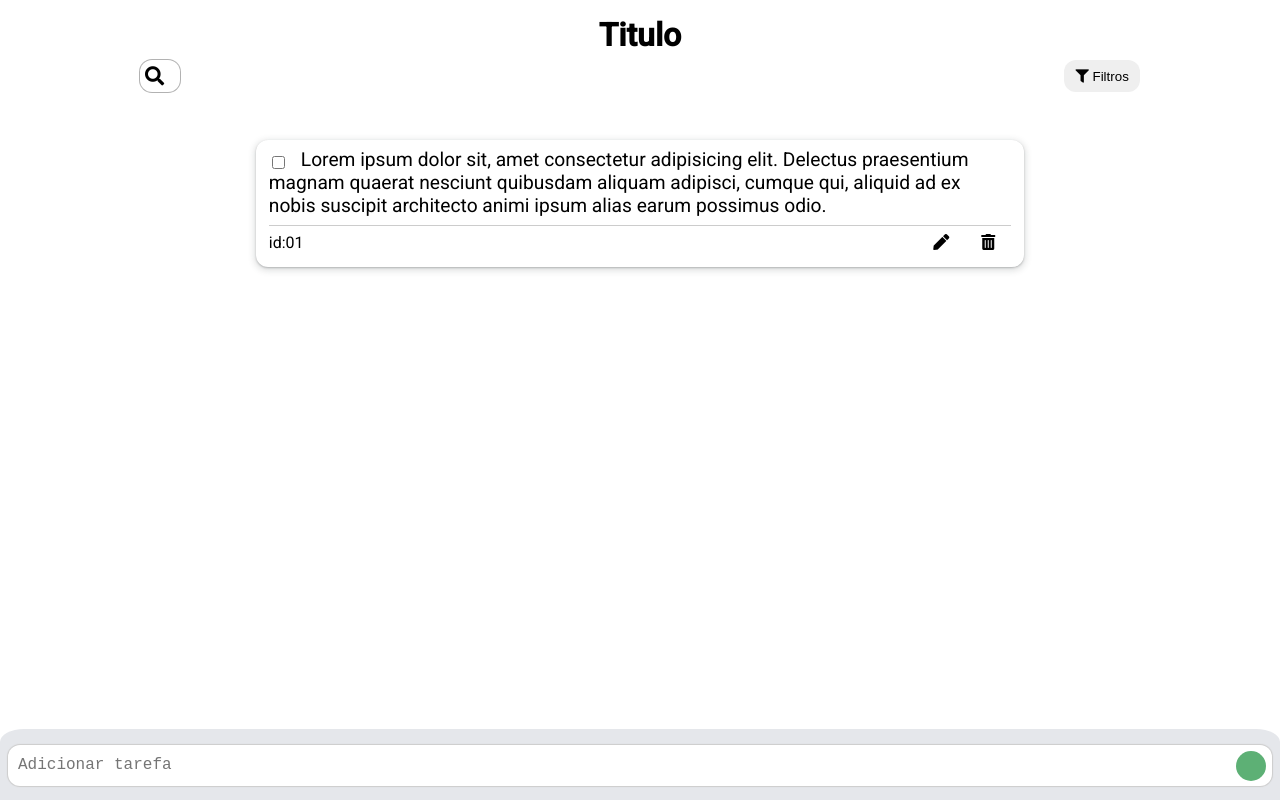
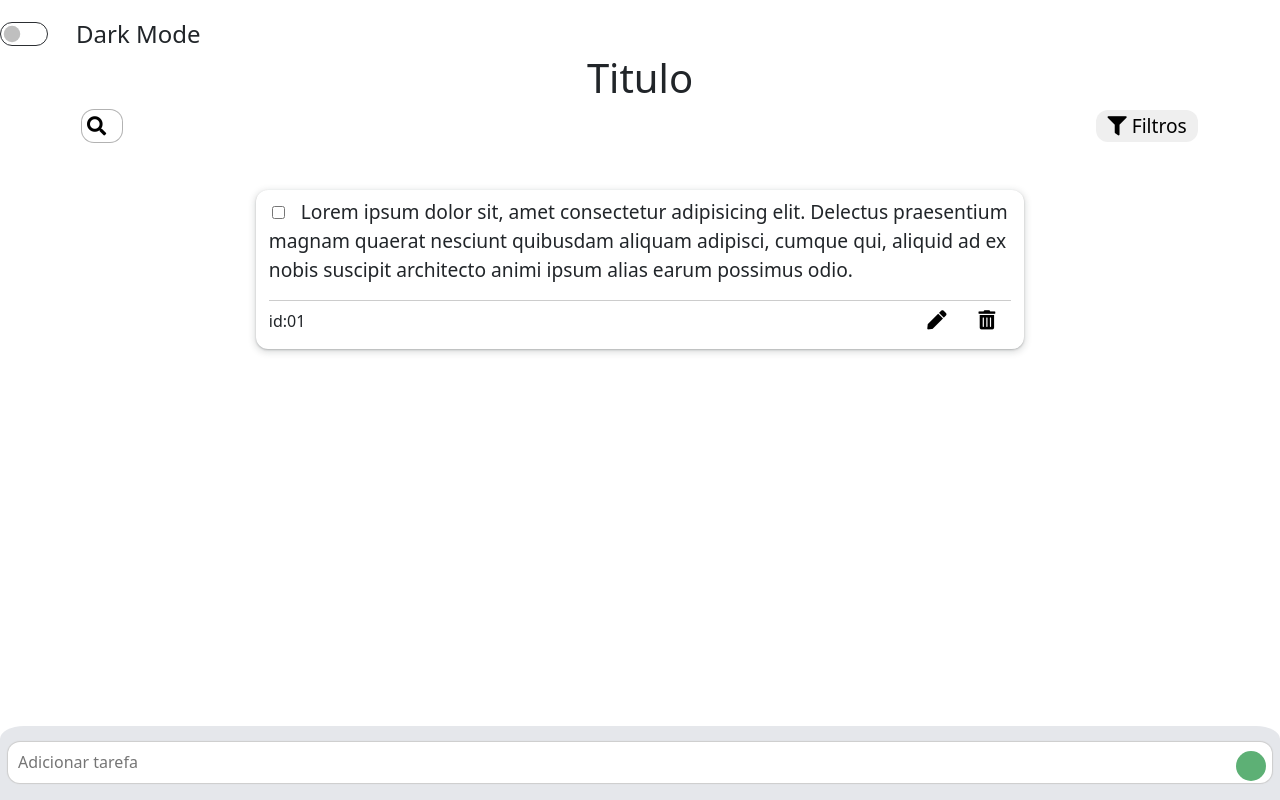
Before and after one commit to tuliopxavier/zennote, a plain HTML site: page index.html in a window 1280 px wide. Drawn offline with nearby package versions, Linux system fonts and the light colour scheme.

Commit message:
alteracoes

```diff
--- a/css/style.css
+++ b/css/style.css
@@ -10,6 +10,35 @@
     outline: 0;
     box-sizing: border-box;
 }
+
+/* Dark mode - Início ---------------------------------------------------------------------*/
+.btn-bk {
+    font-size: 1.5rem;
+    text-indent: 0.5rem;
+    display:flex;
+    align-items: center;
+    justify-content: center;
+    margin-bottom: 2rem;
+  }
+
+  input:checked {
+    background-color:#2c2f33 !important;
+    border-bottom-color: #2c2f33 !important;
+    border-color:#ffffff !important;
+
+
+  }
+  input {
+    background-color:#ffffff !important;
+    border-bottom-color: #ffffff !important;
+    border-color:#2c2f33 !important;
+
+  }
+
+  input[type="checkbox"]:focus {
+    box-shadow: none;
+  }
+ /* Dark mode - Fim---------------------------------------------------------------------------------------*/
 
 body {
     font-family: "Roboto", sans-serif;
--- a/index.html
+++ b/index.html
@@ -8,16 +8,27 @@
 
     <link rel="stylesheet" href="./css/style.css">
     <link rel="stylesheet" href="https://pro.fontawesome.com/releases/v5.15.1/css/all.css">
-    <link rel="shortcut icon" href="#" type="image/x-icon"> <!-- TODO -->
+    <link rel="shortcut icon" href="#" type="image/x-icon">
+    <link href="https://cdn.jsdelivr.net/npm/bootstrap@5.1.0/dist/css/bootstrap.min.css" rel="stylesheet"
+    integrity="sha384-KyZXEAg3QhqLMpG8r+8fhAXLRk2vvoC2f3B09zVXn8CA5QIVfZOJ3BCsw2P0p/We" crossorigin="anonymous">
+
+    <!-- TODO -->
 
     <script src="./js/index.js" defer></script>
 
     <title>Checkpoint2</title>
 </head>
 
-<body>
+<body id="fundo">
 
     <header>
+        <!-- INÍCIO BOTÃO DARK MODE -------------------------------------------------- -->
+        <div class="btn-bk form-check form-switch">
+            <input onclick="mudarCor(this)" class="form-check-input" type="checkbox" id="flexSwitchCheckDefault">
+            <label class="form-check-label" for="flexSwitchCheckDefault">Dark Mode</label>
+          </div>
+          <!-- FIM BOTÃO DARK MODE -------------------------------------------------- -->
+
         <div class="container">
             <div class="title">
                 <h1>Titulo</h1>
@@ -25,7 +36,7 @@
             <div class="wrap">
                 <div class="search" id="search">
                     <label for="searchInput">
-                        <i class="fas fa-search"></i>
+                        <i class="fas fa-search" style="color:black"></i>
                     </label>
                     <input class="search-input" id="searchInput" type="search" placeholder="Pesquisar">
                 </div>
--- a/js/index.js
+++ b/js/index.js
@@ -104,4 +104,15 @@ document.addEventListener('click', function (e) {
     }
 
 
-});
+})
+    function mudarCor(cb) {
+
+        elemento = document.getElementById("fundo");
+        icone = document.getElementsByClassName("fa-pen");
+
+
+    elemento.style.backgroundColor = cb.checked ? "#ffffff" : "#2c2f33";
+    elemento.style.color = cb.checked ? "#2c2f33" : "#ffffff";
+    icone.style.color = cb.checked ? "#2c2f33" : "#ffffff";
+    }
+    ;
```
